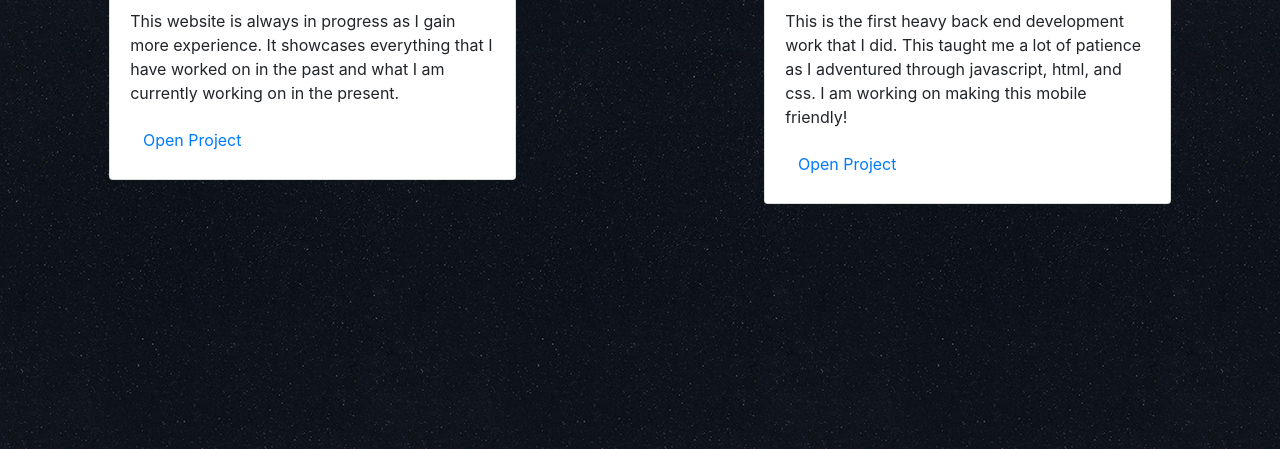
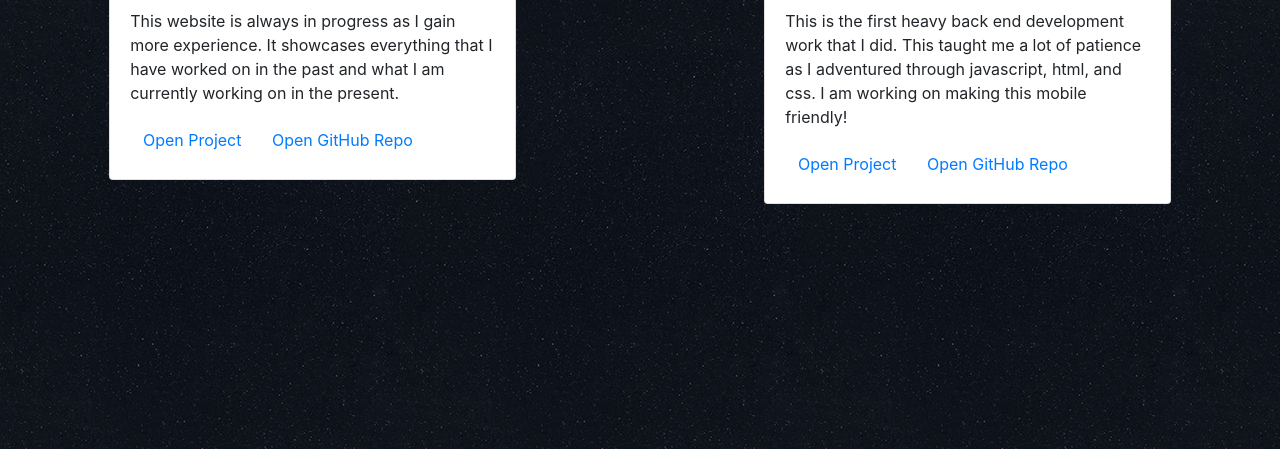
Before and after one commit to marisangelique/Bootstrap-Portfolio, a plain HTML site: page portfolio.html in a window 1280 px wide. Shown: the part 351-800 px from the top of the page. Drawn offline with nearby package versions, Linux system fonts and the light colour scheme.

Commit message:
Portfolio Edits

```diff
--- a/portfolio.html
+++ b/portfolio.html
@@ -70,6 +70,7 @@
                         <h5 class="card-title">Porfolio Website</h5>
                         <p class="card-text">This website is always in progress as I gain more experience. It showcases everything that I have worked on in the past and what I am currently working on in the present.</p>
                         <a href="index.html" class="btn hvr-underline-from-center">Open Project</a>
+                        <a href="https://github.com/marisangelique/Bootstrap-Portfolio.git" class="btn hvr-underline-from-center">Open GitHub Repo</a>
                     </div>
 
                 </div>
@@ -81,6 +82,8 @@
                         <h5 class="card-title">Holiday Word Guess Game</h5>
                         <p class="card-text">This is the first heavy back end development work that I did. This taught me a lot of patience as I adventured through javascript, html, and css. I am working on making this mobile friendly!</p>
                         <a href="https://marisangelique.github.io/Word-Guess-Game/" class="btn hvr-underline-from-center">Open Project</a>
+                        <a href="https://github.com/marisangelique/Word-Guess-Game.git" class="btn hvr-underline-from-center">Open GitHub Repo</a>
+
                     </div>
 
                 </div>
```
